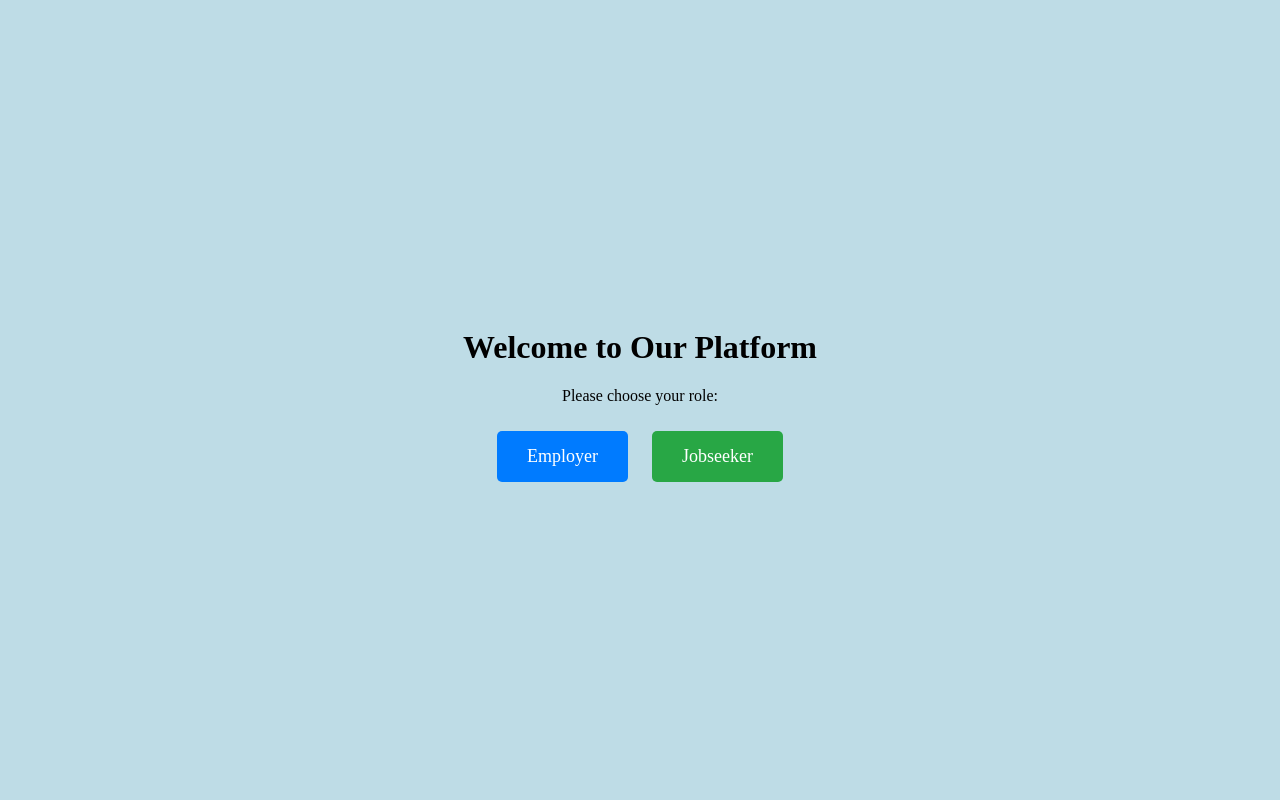
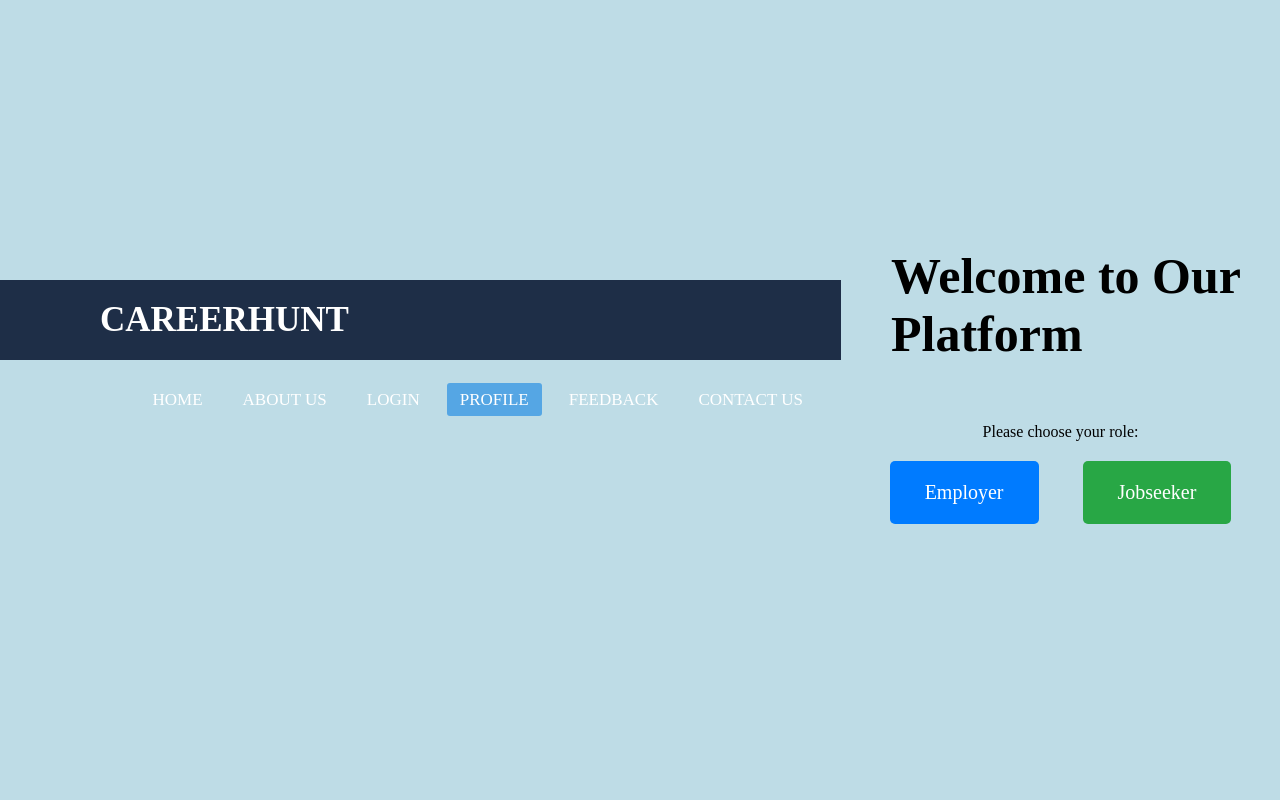
Before and after one commit to Laxshali/CareerHunt, a PHP site: page /Profile.html in a window 1280 px wide. Run offline with PHP 8.4, Linux system fonts and the light colour scheme.

Commit message:
some changes was changed

```diff
--- a/Profile.html
+++ b/Profile.html
@@ -5,15 +5,30 @@
   <meta name="viewport" content="width=device-width, initial-scale=1.0">
   <title>Profile</title>
   <link rel="stylesheet" href="css/profile.css">
+  <link rel="stylesheet" href="css/stylenew.css">
 </head>
+
 <body>
-  <div class="container">
-    <h1>Welcome to Our Platform</h1>
-    <p>Please choose your role:</p>
-    <div class="buttons">
-      <a href="employer.html" class="btn employer">Employer</a>
-      <a href="jobseeker.html" class="btn jobseeker">Jobseeker</a>
+    <header>
+    <nav>
+        <label class="logo">CAREERHUNT</label>
+        <ul>
+            <li><a href="index.html">Home</a></li>
+            <li><a href="AboutNew.html">About Us</a></li>
+            <li><a href="loginNew.html">Login</a></li>
+            <li><a class="active" href="Profile.html">Profile</a></li>
+            <li><a href="FeedbackRate.html">Feedback</a></li>
+            <li><a href="contactnew.html">Contact us</a></li>
+        </ul>
+    </nav>
+</header>
+    <div class="container">
+        <h1>Welcome to Our Platform</h1>
+        <p>Please choose your role:</p>
+        <div class="buttons">
+            <a href="Employer.html" class="btn employer">Employer</a>
+            <a href="Jobseeker.html" class="btn jobseeker">Jobseeker</a>
+         </div>
     </div>
-  </div>
 </body>
 </html>
--- a/css/profile.css
+++ b/css/profile.css
@@ -1,4 +1,4 @@
-/* General reset */
+
 body {
     margin: 0;
     font-family: montserrat;
@@ -9,29 +9,28 @@ body {
     background-color: #bedce6;
   }
 
-  /* Container styling */
+
   .container {
     text-align: center;
   }
 
-  /* Buttons container */
+
   .buttons {
     margin-top: center;
   }
 
-  /* General button styles */
   .btn {
     display: inline-block;
-    padding: 15px 30px;
-    margin: 10px;
-    font-size: 18px;
+    padding: 20px 35px;
+    margin: 20px;
+    font-size: 20px;
     text-decoration: none;
     color: white;
     border-radius: 5px;
     transition: background-color 0.3s ease, transform 0.2s;
   }
 
-  /* Specific styles for Employer button */
+  /* Employer button */
   .btn.employer {
     background-color: #007BFF;
   }
@@ -41,7 +40,7 @@ body {
     transform: scale(1.05);
   }
 
-  /* Specific styles for Jobseeker button */
+  /*Jobseeker button */
   .btn.jobseeker {
     background-color: #28a745;
   }
--- a/css/stylenew.css
+++ b/css/stylenew.css
@@ -7,7 +7,11 @@
 }
 
 body{
+
     font-family: montserrat;
+    background-size: 1200px;
+    height: calc(100vh - 80px);
+    background-size: cover;
 }
 nav{
     background: #081530de;
@@ -105,8 +109,8 @@ a.active,a:hover{
         left: 0;
     }
 }
-section{
+/* section{
     background: url("work2.jpg");
     background-size: 1400px;
     height: calc(100vh - 80px);
-}
+}*/
```
